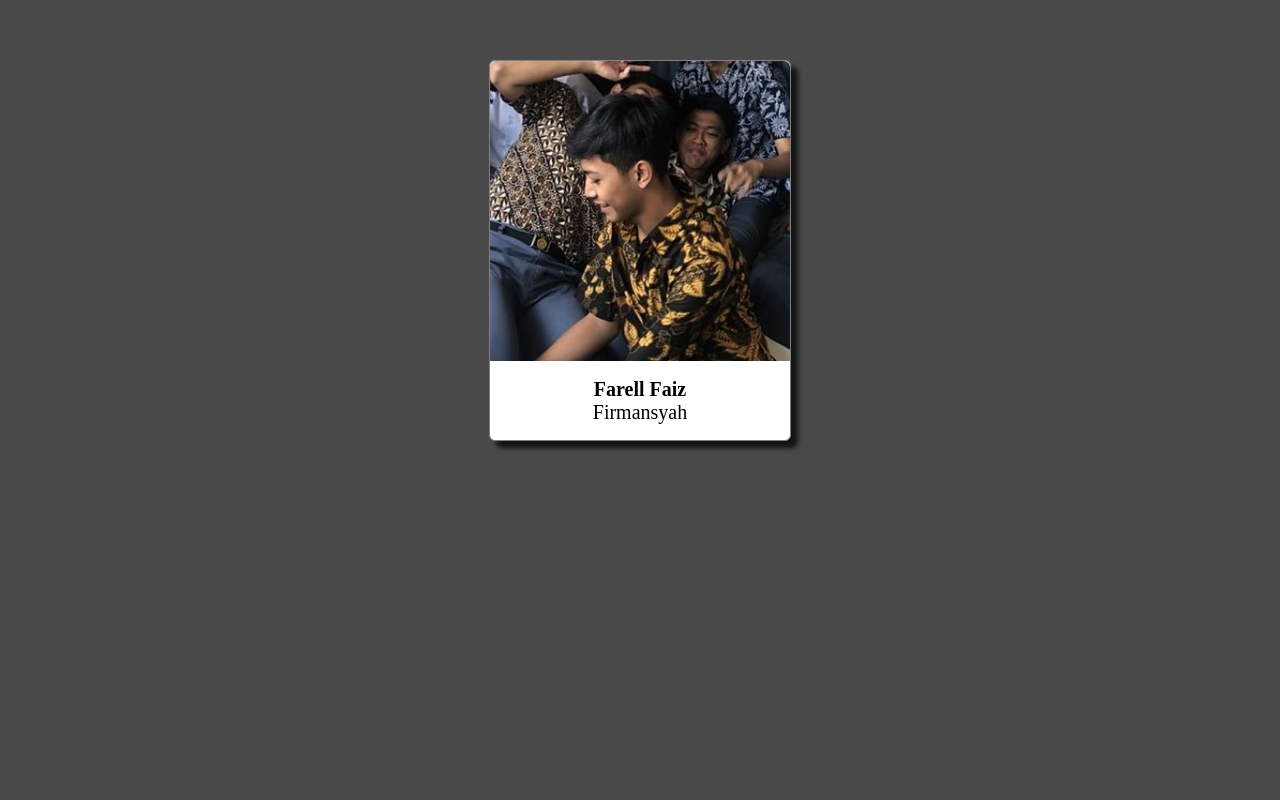
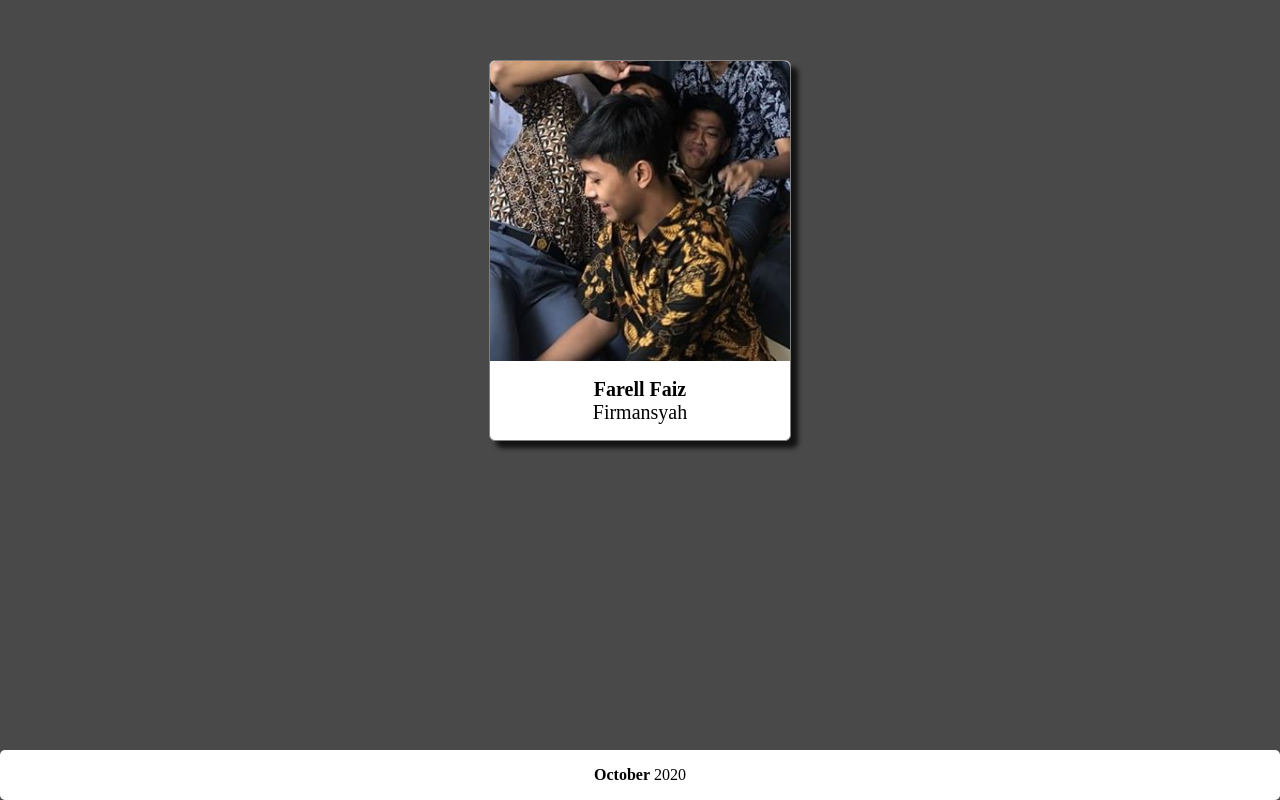
Before and after one commit to farellfaiz/dicoding-sc-course, a plain HTML site: page index.html in a window 1280 px wide. Drawn offline with Linux system fonts and the light colour scheme.

Commit message:
Added new div with the ID's name is footer and added style for it.

```diff
--- a/index.html
+++ b/index.html
@@ -8,5 +8,8 @@
             <img id="profile-picture" src="images/profpic.jpg" alt="Profile picture">
             <h2 id="profile-name"><b>Farell Faiz</b> <br> Firmansyah</h2>
         </div>
+        <div id="footer">
+            <b>October</b> 2020
+        </div>
     </body>
 </html>
--- a/style.css
+++ b/style.css
@@ -2,6 +2,7 @@ body {
     width: 100%;
     background-color: #49494a;
     margin: auto;
+    font-family: Montserrat;
 }
 
 #profile-container {
@@ -31,7 +32,18 @@ body {
 
 #profile-name {
     text-align: center;
-    font-family: Montserrat;
     font-weight: 400;
     font-size: 20px;
 }
+
+#footer {
+    width: 100%;
+    color: black;
+    border-radius: 5px;
+    text-align: center;
+    background-color: white;
+    height: 50px;
+    line-height: 50px;
+    bottom: 0;
+    position: absolute;
+}
```
